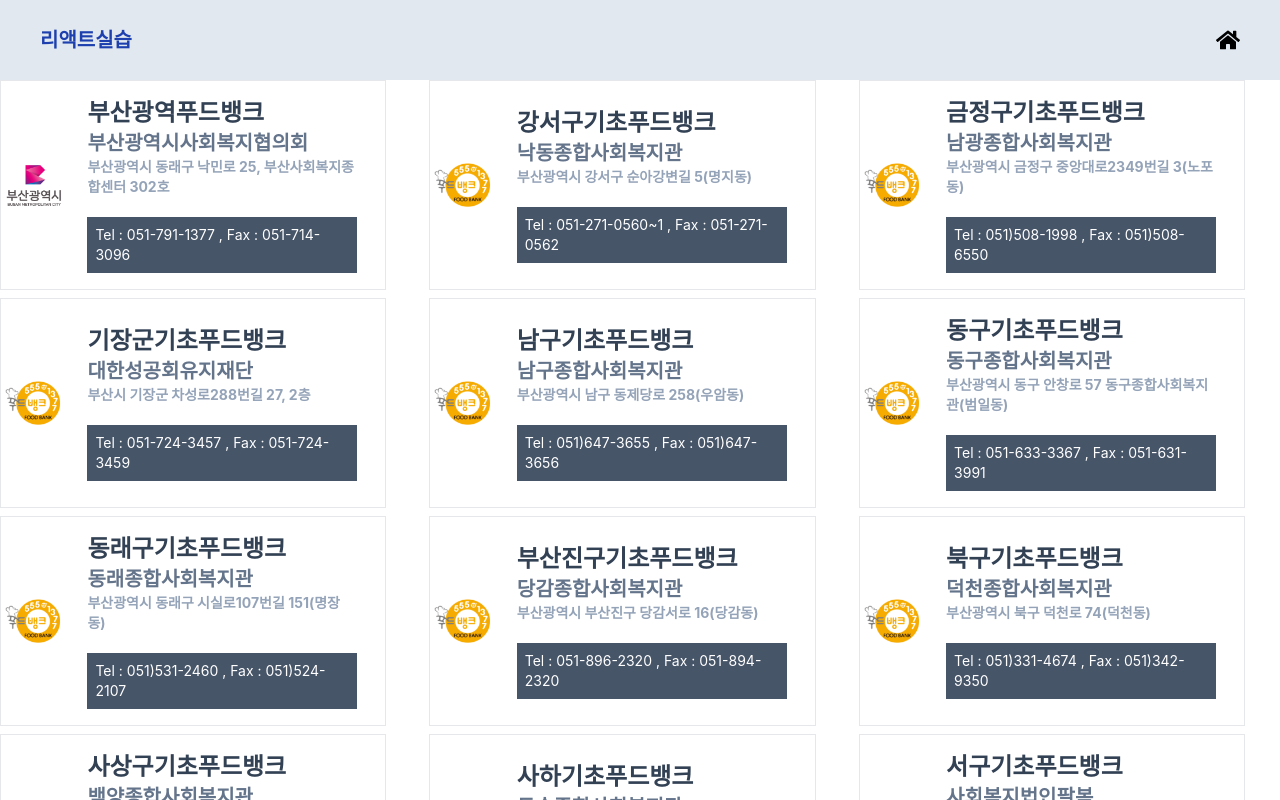
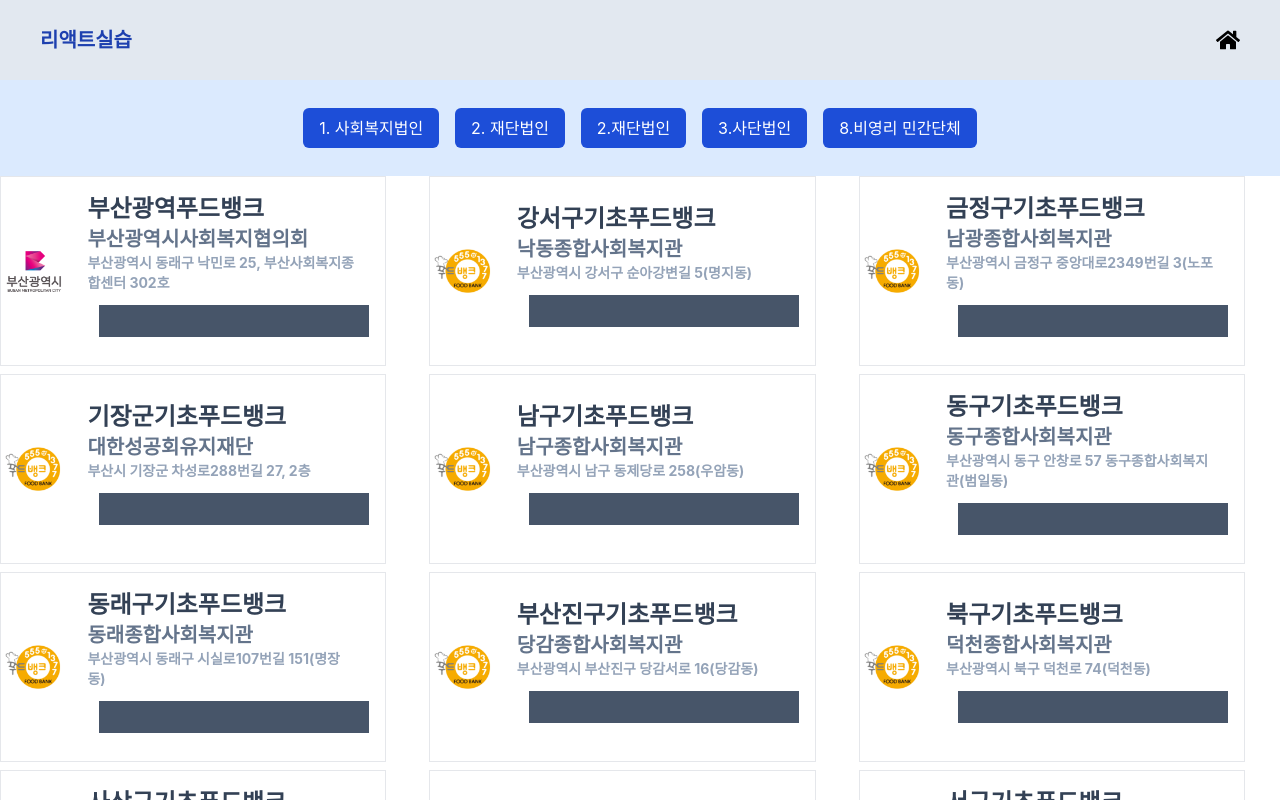
Before and after one commit to pnumin/k6_react, a React (Create React App) app: page / in a window 1280 px wide. Shown: the top 800 px of the page. Built offline with nearby package versions, Linux system fonts and the light colour scheme.

Commit message:
food 분류목록

```diff
--- a/src/07/FoodCard.js
+++ b/src/07/FoodCard.js
@@ -1,13 +1,22 @@
 import bank from './img/bank.png' ;
 import market from './img/market.png' ;
 import busan from './img/busan.png' ;
+import { useState } from 'react';
 
 export default function FoodCard({fobj}) {
+  const [isClick, setIsClick] = useState(false) ;
+
   const fimg = fobj["구분"] === "기초푸드뱅크" ? bank :
-                fobj["구분"] === "기초푸드마켓" ? market : busan
+                fobj["구분"] === "기초푸드마켓" ? market : busan  ;
+
+
+  const handleIsClick = () => {
+    setIsClick(!isClick);
+  }
   return (
     <div className='w-11/12 flex justify-center items-center
-                    p-1 border'>
+                    p-1 border'
+         onClick={handleIsClick}>
       <div className='w-1/6 max-w-xl flex justify-center items-center'>
         <img src={fimg} alt={bank} className='w-full inline-flex'/>
       </div>
@@ -21,9 +30,9 @@
         <h2 className='text-sm font-bold text-slate-400'>
           {fobj["사업장 소재지"]}
         </h2>
-        <div className='w-full text-sm
-                       bg-slate-600 text-white mt-5 p-2'>
-                        {`Tel : ${fobj["연락처(대표번호)"]} , Fax : ${fobj["팩스번호"]}`}
+        <div className='w-full h-8 text-sm
+                       bg-slate-600 text-white m-3 p-1'>
+        { isClick && `Tel : ${fobj["연락처(대표번호)"]} , Fax : ${fobj["팩스번호"]}`}
         </div>
       </div>
     </div>
--- a/src/07/FoodMain.js
+++ b/src/07/FoodMain.js
@@ -1,16 +1,40 @@
-import fdata from './fooddata.json' ;
+import fdata from './fooddata.json';
 import FoodCard from './FoodCard';
+import TailButton from '../UI/TailButton' ;
+
 export default function FoodMain() {
+  let c1 = fdata.map(item => item["운영주체 분류"]) ;
+  c1 = new Set(c1) ;
+  c1 = [...c1] ;
+  console.log(c1)
+
+  const handleList = (citem) => {
+    console.log(citem)
+  }
+
+  const c1Bts = c1.map(item =>
+    <TailButton caption ={item}
+                color="blue"
+                key = {item}
+                handleClick={() => handleList(item)} />
+  );
+
   const cards = fdata.map(item =>
-      <FoodCard fobj={item} key={item["사업장명"]}/>
-    );
+    <FoodCard fobj={item} key={item["사업장명"]} />
+  );
 
   return (
-    <div  className="w-full grid grid-cols-1
+    <>
+      <div className='w-full bg-blue-100 p-5
+                      flex justify-center items-center'>
+        {c1Bts}
+      </div>
+      <div className="w-full grid grid-cols-1
                       md:grid-cols-2
                       xl:grid-cols-3
                       gap-2">
-      {cards}
-    </div>
+        {cards}
+      </div>
+    </>
   )
 }
```
